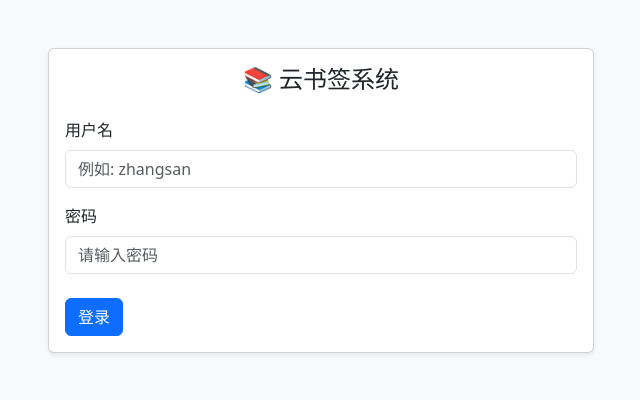
After one commit to tonghao/bookmark, a Flask app: page /login in a window 1280 px wide. The commit adds this page. Shown: the top 400 px of the page, without its empty margins (319-959 px from the left). Run offline with Flask 3, Linux system fonts and the light colour scheme.

Commit message:
ex: 完成用户管理练习

```diff
--- a/app/app.py
+++ b/app/app.py
@@ -1,8 +1,9 @@
 from flask import Flask,render_template,flash
-from flask import redirect,url_for,request
+from flask import redirect,url_for,request, session
 from flask_sqlalchemy import SQLAlchemy
 from datetime import datetime
 from werkzeug.security import generate_password_hash, check_password_hash
+from functools import wraps
 
 app = Flask(__name__)
 
@@ -49,24 +50,38 @@ def init_db():
             db.session.commit()
             print('创建用户zhangsan,密码（123456）')
         if not User.query.filter_by(username='lisi').first():
-            user1 = User(username='lisi')
-            user1.set_password('123456')
-            db.session.add(user1)
+            user2 = User(username='lisi')
+            user2.set_password('123456')
+            db.session.add(user2)
             db.session.commit()
             print('创建用户lisi,密码（123456）')
 
 # ======================路由==========================
+
+def login_required(f):
+    @wraps(f)
+    def wrapper(*args, **kwargs):
+        user_id = session.get('user_id')
+        if not user_id:
+            return redirect(url_for('login'))
+        return f(*args, **kwargs)
+    return wrapper
+
+
 
 @app.route('/')
 def index():
     return redirect(url_for('bookmarks'))
 
 @app.route("/bookmarks")
+@login_required
 def bookmarks():
-    bookmarks_data = Bookmark.query.all()
+    user_id = session.get('user_id')
+    bookmarks_data = Bookmark.query.filter_by(user_id=user_id).all()
     return render_template('bookmarks.html', bookmarks=bookmarks_data)
 
 @app.route("/bookmarks/add", methods=['GET', 'POST'])
+@login_required
 def add_bookmark():
     if request.method == 'POST':
         title = request.form.get("title")
@@ -75,7 +90,8 @@ def add_bookmark():
         if not title or not url:
             flash('标题和URL都不能为空')
             return render_template('add_bookmark.html')
-        bookmark = Bookmark(title = title, url=url)
+        user_id = session.get('user_id')
+        bookmark = Bookmark(title=title, url=url, user_id=user_id)
         db.session.add(bookmark)
         db.session.commit()
 
@@ -84,6 +100,7 @@ def add_bookmark():
     return render_template('add_bookmark.html')
 
 @app.route('/bookmarks/delete/<int:bookmark_id>')
+@login_required
 def delete_bookmark(bookmark_id):
     """删除书签"""
     bm = Bookmark.query.get(bookmark_id)
@@ -95,6 +112,25 @@ def delete_bookmark(bookmark_id):
         flash("书签不存在！")
     return redirect(url_for("bookmarks"))
 
+@app.route('/login',methods=['GET','POST'])
+def login():
+    if request.method == 'POST':
+        username = request.form.get('username','')
+        password = request.form.get('password','')
+        user = User.query.filter_by(username=username).first()
+        if user and user.check_password(password):
+            session['user_id'] = user.id
+            session['username'] = user.username
+            return redirect(url_for('bookmarks'))
+
+        flash('用户名或密码不正确')
+    return render_template('login.html')
+
+@app.route('/logout')
+def logout():
+    session.pop('user_id', None)
+    session.pop('username', None)
+    return redirect(url_for('login'))
 
 if __name__ == '__main__':
     init_db()
--- a/app/static/css/main.css
+++ b/app/static/css/main.css
@@ -16,3 +16,8 @@ li {
 }
 a { color: #007bff; text-decoration: none; }
 a:hover { text-decoration: underline; }
+
+/* Ensure navbar links remain readable against the dark background */
+.navbar a, .navbar .navbar-text {
+  color: rgba(255,255,255,0.9);
+}
--- a/app/templates/bookmarks.html
+++ b/app/templates/bookmarks.html
@@ -9,7 +9,11 @@
 <body class="bg-light">
     <nav class="navbar navbar-expand-lg navbar-dark bg-primary">
         <div class="container">
-            <span class="navbar-brand">📚 我的书签</span>
+            <a class="navbar-brand">📚 我的书签</a>
+            <div class="d-flex align-items-center ms-auto">
+                <span class="navbar-text me-2">欢迎您, {{ session.get('username') }}</span>
+                <a href="{{ url_for('logout') }}" class="btn btn-outline-light btn-sm">登出</a>
+            </div>
         </div>
     </nav>
 
--- /dev/null
+++ b/app/templates/login.html
@@ -0,0 +1,44 @@
+<!DOCTYPE html>
+<html>
+<head>
+    <meta charset="UTF-8">
+    <meta name="viewport" content="width=device-width, initial-scale=1.0">
+    <title>用户登录</title>
+    <link href="https://cdn.jsdelivr.net/npm/bootstrap@5.3.3/dist/css/bootstrap.min.css" rel="stylesheet">
+</head>
+<body class="bg-light">
+    <div class="container py-5">
+        <div class="row justify-content-center">
+            <div class="col-lg-6">
+                <div class="card shadow-sm">
+                    <div class="card-body">
+                        <h1 class="h4 mb-4 text-center">📚 云书签系统</h1>
+
+                        {% with messages = get_flashed_messages() %}
+                            {% if messages %}
+                                <div class="alert alert-danger py-2">{{ messages[0] }}</div>
+                            {% endif %}
+                        {% endwith %}
+
+                        <form method="POST">
+                            <div class="mb-3">
+                                <label class="form-label">用户名</label>
+                                <input type="text" name="username" class="form-control" placeholder="例如: zhangsan" required>
+                            </div>
+                            <div class="mb-4">
+                                <label class="form-label">密码</label>
+                                <input type="password" name="password" class="form-control" placeholder="请输入密码" required>
+                            </div>
+
+                            <div class="d-flex gap-2">
+                                <button type="submit" class="btn btn-primary ">登录</button>
+                            </div>
+                        </form>
+                    </div>
+                </div>
+            </div>
+        </div>
+    </div>
+    <script src="https://cdn.jsdelivr.net/npm/bootstrap@5.3.3/dist/js/bootstrap.bundle.min.js"></script>
+</body>
+</html>
```
